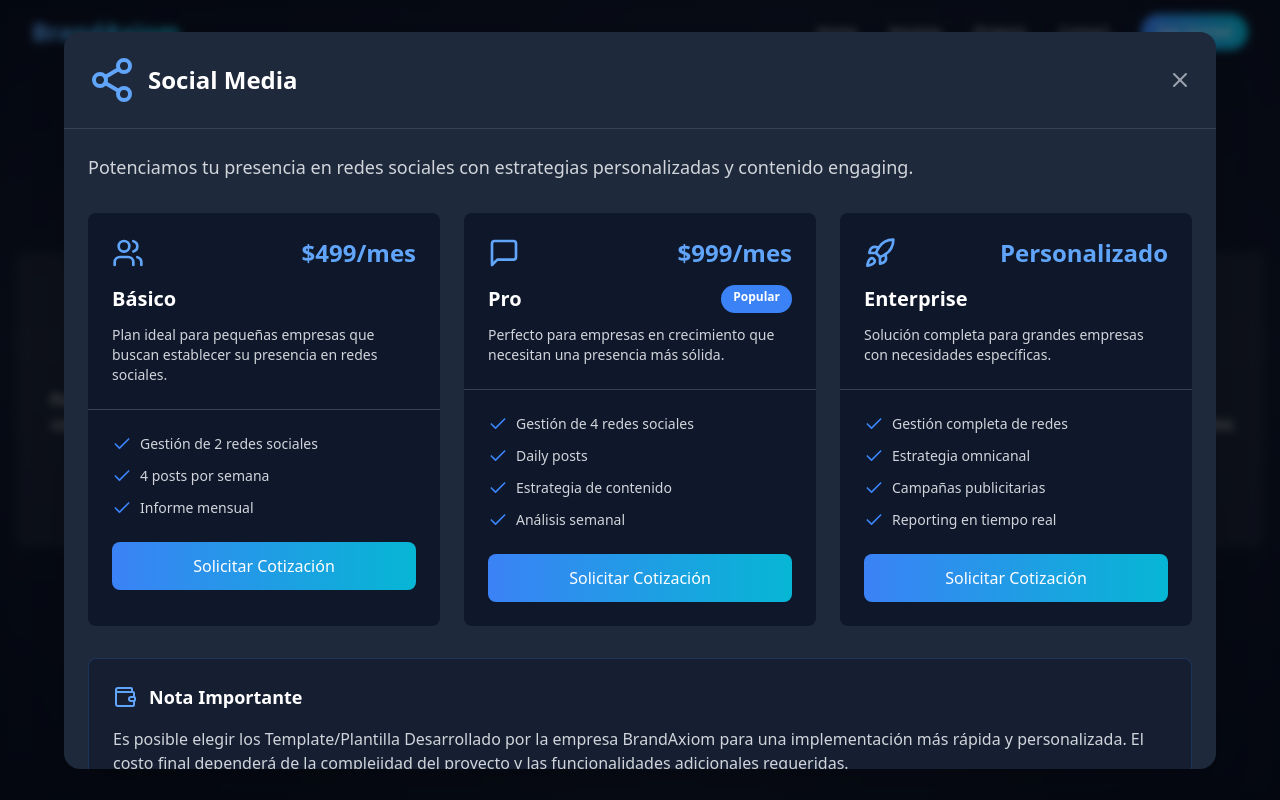
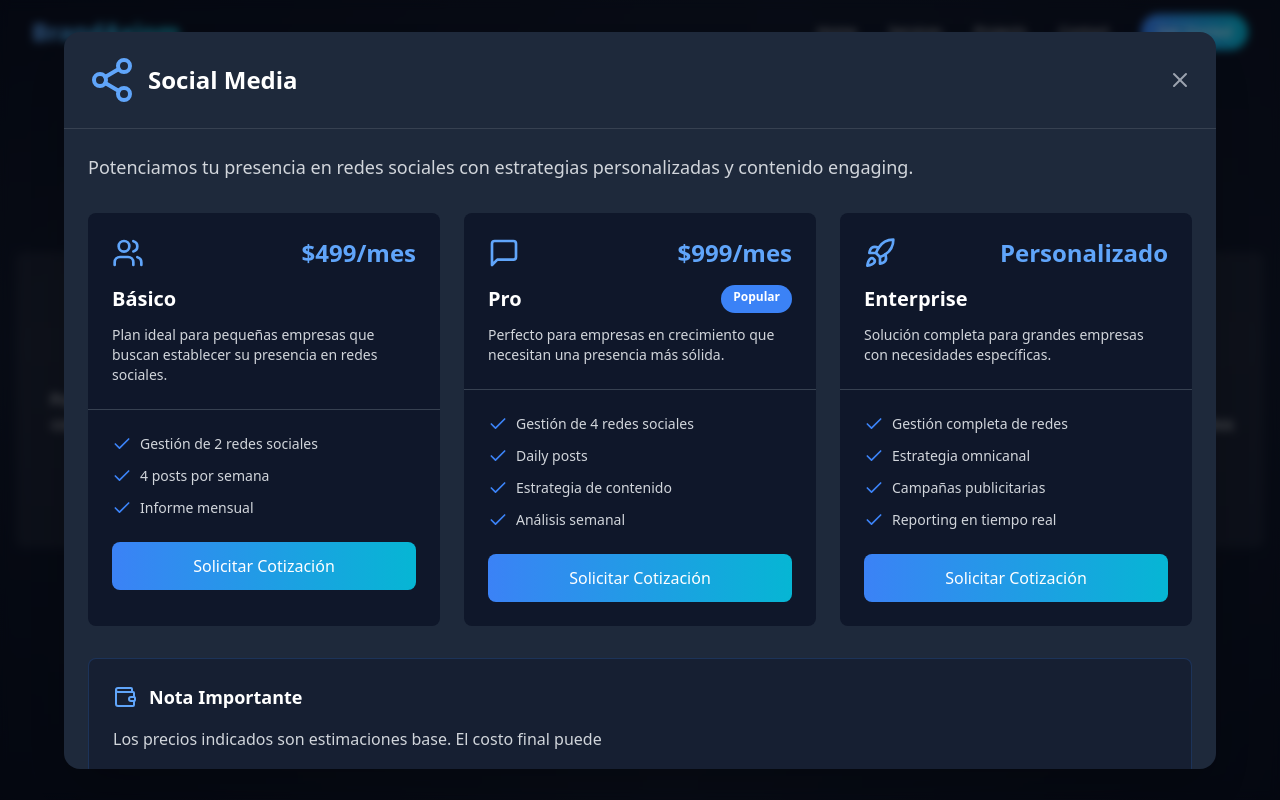
Before and after one commit to GianfrancoD/ConcatDev, a React (Create React App) app: page / in a window 1280 px wide. Both pictures are taken after a click on the element 213 px from the left and 3786 px from the top of the page. Shown: the part 3386-4186 px from the top of the page. Built offline with nearby package versions, Linux system fonts and the light colour scheme.

Commit message:
Web BrandAxiom

```diff
--- a/src/modules/ServicesPlan/plan.tsx
+++ b/src/modules/ServicesPlan/plan.tsx
@@ -67,12 +67,18 @@ const services = [
         icon: <Rocket className="w-8 h-8 text-blue-400" />,
       },
     ],
+    note: [
+      {
+        frase:
+          "Los precios indicados son estimaciones base. El costo final puede ",
+      },
+    ],
   },
   {
     icon: <Code className="w-12 h-12 text-blue-400" />,
     title: "Web Dev",
     description:
-      "Creamos sitios web a medida, optimizados para conversión y con diseño responsive de última generación.",
+      "⚡️ Creamos sitios web a medida, optimizados para conversión y con diseño responsive de última generación.",
     plans: [
       {
         name: "Landing Page",
@@ -82,9 +88,13 @@ const services = [
         features: [
           "Diseño responsivo",
           "Formulario de contacto",
-          "Optimización para conversiones",
-          "Entrega en 7-10 días",
+          "Análisis de tráfico",
+          "Optimización SEO básica",
+          "Análisis de rendimiento mensual",
+          "Botones de contacto directo a WhatsApp",
+          "Hosting y dominio por 1 año",
         ],
+        time: "Tiempo estimado de entrega: 1-4 semanas",
         icon: <Layout className="w-8 h-8 text-blue-400" />,
       },
       {
@@ -94,10 +104,14 @@ const services = [
           "Desarrollo de un sitio web completo que represente la identidad de la empresa y sus servicios.",
         features: [
           "Hasta 5 páginas",
-          "Diseño personalizado",
-          "Optimización SEO básica",
-          "Panel de administración",
+          "Diseño responsivo",
+          "Optimización SEO",
+          "Capacitación en gestión del contenido",
+          "Integración con redes sociales",
+          "Reporte de clientes Mensual Basico",
+          "Hosting y dominio por 1 año",
         ],
+        time: "Tiempo estimado de entrega: 1-4 meses",
         icon: <Building2 className="w-8 h-8 text-blue-400" />,
       },
       {
@@ -109,8 +123,13 @@ const services = [
           "Hasta 5 páginas",
           "Formulario de contacto",
           "Optimización SEO",
-          "Soporte básico",
+          "Soporte Básico",
+          "Respuesta automática a formularios",
+          "Análisis de tráfico",
+          "Diseño responsivo",
+          "Hosting y dominio por 1 año",
         ],
+        time: "Tiempo estimado de entrega: 1-3 meses",
         icon: <FileText className="w-8 h-8 text-blue-400" />,
       },
       {
@@ -119,11 +138,18 @@ const services = [
         description:
           "Desarrollo de una tienda online con todas las funcionalidades necesarias para gestionar productos y pagos en línea.",
         features: [
-          "Tienda online completa",
-          "Gestión de inventarios",
-          "Pasarela de pagos",
           "Diseño responsivo",
+          "Carrito de compras",
+          "Integración con pasarela de pago (ej. Stripe, Paypal, etc)",
+          "Gestión básica de inventarios",
+          "Diseño responsivo",
+          "Capacitación sobre gestión de productos",
+          "Análisis mensual del rendimiento",
+          "Optimización SEO Avanzado",
+          "Entrega de informes mensuales",
+          "Hosting y dominio por 1 año",
         ],
+        time: "Tiempo estimado de entrega: 2-5 meses",
         icon: <ShoppingCart className="w-8 h-8 text-blue-400" />,
       },
       {
@@ -132,11 +158,16 @@ const services = [
         description:
           "Creación de un sistema para agendar citas o reservas con integración a pasarelas de pago.",
         features: [
-          "Sistema de reservas",
-          "Integración calendario",
-          "Pasarela de pagos",
-          "Panel administrativo",
+          "Diseño responsivo",
+          "Sistema de agendamiento",
+          "Integración con calendario y pasarela de pago",
+          "Notificaciones automáticas por email/SMS",
+          "Análisis mensual del uso del sistema",
+          "Optimización SEO Avanzado",
+          "Entrega de informes mensuales",
+          "Hosting y dominio por 1 año",
         ],
+        time: "Tiempo estimado de entrega: 1-6 meses",
         icon: <Calendar className="w-8 h-8 text-blue-400" />,
       },
       {
@@ -145,13 +176,66 @@ const services = [
         description:
           "Desarrollo personalizado de una aplicación web que cumpla con necesidades específicas del cliente.",
         features: [
-          "Desarrollo personalizado",
-          "APIs REST",
+          "Desarrollo completo",
+          "Soporte técnico inicial",
+          "Capacitación en el uso del software",
+          "Actualizaciones regulares según las necesidades del cliente",
           "Base de datos",
           "Optimización SEO",
           "Soporte técnico",
+          "Hosting y dominio por 1 año",
         ],
+        time: "Tiempo estimado de entrega: 4-12 meses",
         icon: <Laptop className="w-8 h-8 text-blue-400" />,
+      },
+    ],
+    note: [
+      {
+        id: 1,
+        frase:
+          "Los precios indicados son estimaciones base. El costo final puede ",
+      },
+      {
+        id: 2,
+        frase:
+          "variar según requerimientos específicos, complejidad del diseño, ",
+      },
+      {
+        id: 3,
+        frase:
+          "funcionalidades adicionales y volumen de contenido. Además,  puedes ",
+      },
+      {
+        id: 4,
+        frase: "elegir entre diversas plantillas desarrolladas por la empresa ",
+      },
+      {
+        id: 5,
+        frase:
+          "Brandaxiom para personalizar tu proyecto. Ofrecemos opciones de ",
+      },
+      {
+        id: 6,
+        frase:
+          "pago flexibles y paquetes de mantenimiento continuo. Contáctanos ",
+      },
+      {
+        id: 7,
+        frase:
+          "para una cotización personalizada que se ajuste a tus necesidades ",
+      },
+      {
+        id: 8,
+        frase:
+          "exactas. Esta versión mantiene la información original mientras ",
+      },
+      {
+        id: 9,
+        frase: "incorpora la opción de elegir plantillas, lo que puede ser ",
+      },
+      {
+        id: 10,
+        frase: "atractivo para los clientes.",
       },
     ],
   },
@@ -200,6 +284,12 @@ const services = [
         icon: <Database className="w-8 h-8 text-blue-400" />,
       },
     ],
+    note: [
+      {
+        frase:
+          "Los precios indicados son estimaciones base. El costo final puede ",
+      },
+    ],
   },
 ];
 
--- a/src/modules/modals/servicesModal/servicesModal.tsx
+++ b/src/modules/modals/servicesModal/servicesModal.tsx
@@ -1,5 +1,6 @@
-import { Check, Wallet, X } from "lucide-react";
+import { Check, Library, Wallet, X } from "lucide-react";
 import React from "react";
+
 export const ServiceModal = ({ service, onClose }) => {
   return (
     <div className="fixed inset-0 bg-black bg-opacity-50 backdrop-blur-sm flex justify-center items-center z-50 p-4">
@@ -32,7 +33,6 @@ export const ServiceModal = ({ service, onClose }) => {
                       {plan.price}
                     </span>
                   </div>
-
                   <div className="flex flex-wrap justify-between mb-3">
                     <h4 className="text-xl font-semibold text-white mb-0">
                       {plan.name}
@@ -43,7 +43,6 @@ export const ServiceModal = ({ service, onClose }) => {
                       </span>
                     )}
                   </div>
-
                   <p className="text-gray-300 text-sm">{plan.description}</p>
                 </div>
                 <div className="p-6">
@@ -58,6 +57,11 @@ export const ServiceModal = ({ service, onClose }) => {
                       </li>
                     ))}
                   </ul>
+                  {plan.time && (
+                    <div className="bg-blue-500/20 px-3 py-3 mb-4">
+                      <p className="text-sm text-blue-300">{plan.time}</p>
+                    </div>
+                  )}
                   <button className="w-full px-4 py-3 rounded-lg bg-gradient-to-r from-blue-500 to-cyan-500 text-white font-medium hover:from-blue-600 hover:to-cyan-600 transition-all transform hover:scale-105">
                     Solicitar Cotización
                   </button>
@@ -65,6 +69,53 @@ export const ServiceModal = ({ service, onClose }) => {
               </div>
             ))}
           </div>
+
+          {service.title === "Web Dev" && (
+            <div className="mt-8 p-6 bg-[#0F172A]/50 rounded-lg border border-blue-500/20">
+              <div className="flex flex-row items-center mb-4">
+                <Library className="mr-3 w-6 h-6 -mt-4 text-blue-400" />
+
+                <h4 className="text-lg font-semibold text-white mb-4">
+                  Costos Adicionales
+                </h4>
+              </div>
+              <ul className="space-y-2 text-gray-300">
+                <li>
+                  <span className="font-semibold">Diseño</span>
+                </li>
+                <li>
+                  <span className="font-semibold">Hosting</span>{" "}
+                  <span className="bg-blue-500/90 text-white text-[60%] py-1 px-2 ml-5 rounded-3xl">
+                    Ya viene incluido
+                  </span>
+                </li>
+                <li>
+                  <span className="font-semibold">Dominio</span>{" "}
+                  <span className="bg-blue-500/90 text-white text-[60%] py-1 px-2 ml-4 rounded-3xl">
+                    Ya viene incluido
+                  </span>
+                </li>
+                <li>
+                  <span className="font-semibold">Gestión de Publicidad</span>{" "}
+                </li>
+                <li>
+                  <span className="font-semibold">Bases de Datos</span>
+                </li>
+                <li>
+                  <span className="font-semibold">Pasarela de Pago</span>
+                </li>
+                <li>
+                  <span className="font-semibold">Formularios Avanzados</span>{" "}
+                </li>
+                <li className="font-semibold">SEM</li>
+                <li className="font-semibold">SEO</li>
+              </ul>
+              <p className="mt-4 text-sm text-gray-400">
+                Nota: Los precios pueden variar según la complejidad del
+                proyecto y los requerimientos específicos.
+              </p>
+            </div>
+          )}
 
           <div className="mt-8 p-6 bg-[#0F172A]/50 rounded-lg border border-blue-500/20">
             <div className="flex items-center mb-4">
@@ -74,10 +125,9 @@ export const ServiceModal = ({ service, onClose }) => {
               </h4>
             </div>
             <p className="text-gray-300">
-              Es posible elegir los Template/Plantilla Desarrollado por la
-              empresa BrandAxiom para una implementación más rápida y
-              personalizada. El costo final dependerá de la complejidad del
-              proyecto y las funcionalidades adicionales requeridas.
+              {service.note.map((notes) => (
+                <span key={notes.id}>{notes.frase}</span>
+              ))}
             </p>
           </div>
         </div>
```
